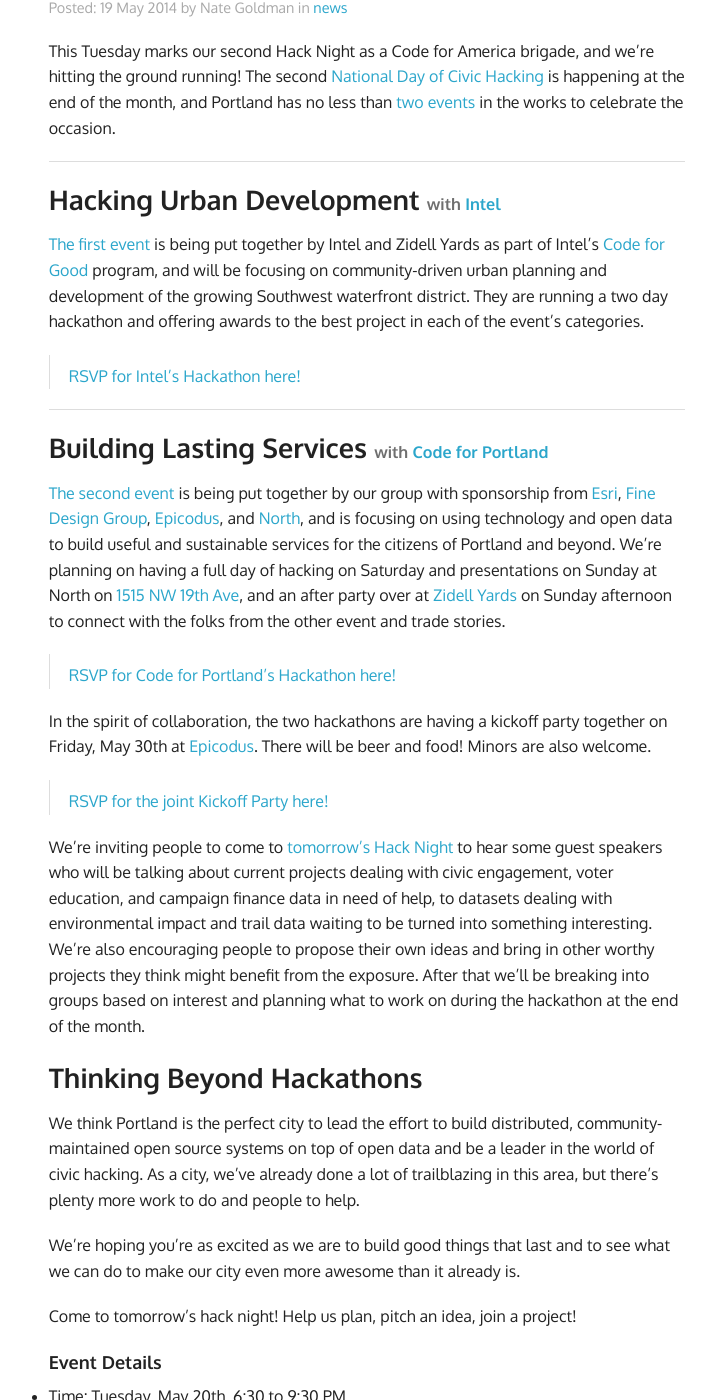
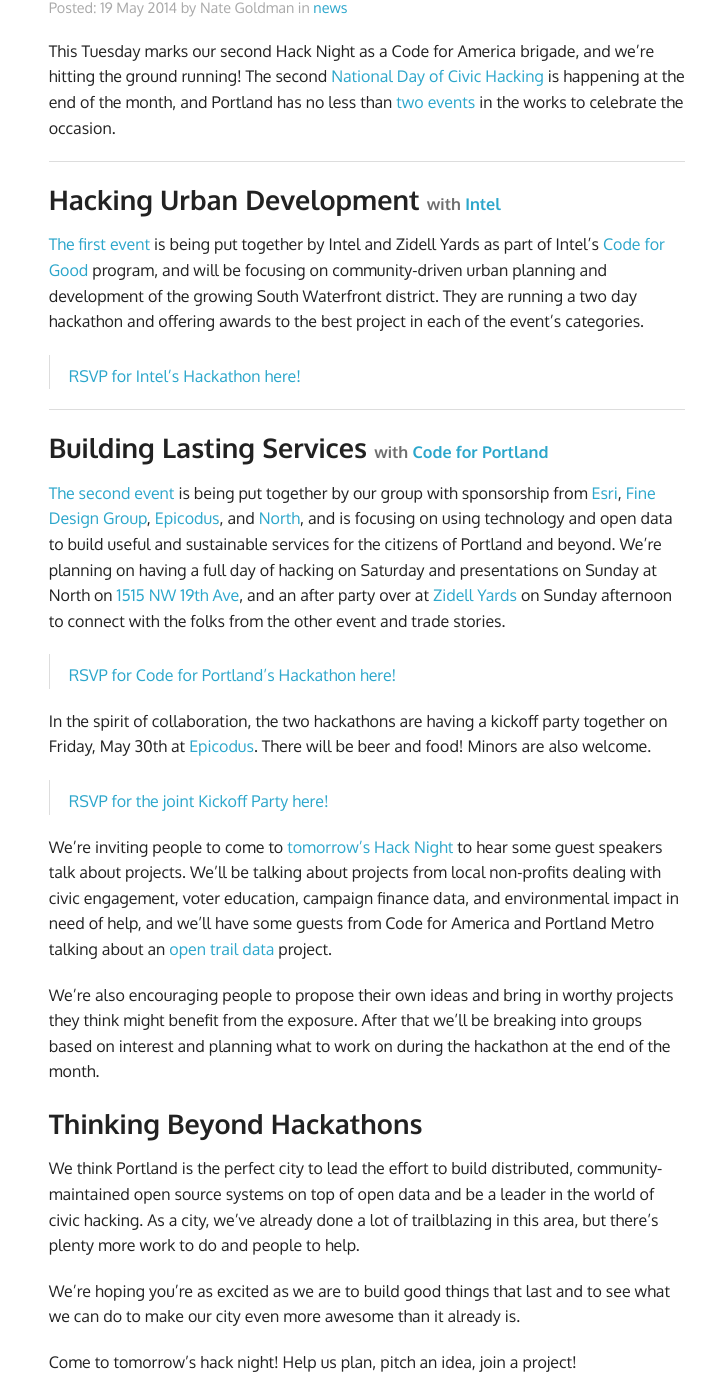
Before and after one commit to code-for-portland-archive/codeforportland.github.io, a Jekyll site: the page built from news/_posts/2014-05-19-hack-night-2.md, in a window 1280 px wide and 1400 px high, scrolled down 281 px. Shown: the whole window, without its empty margins (273-988 px from the left). Built offline with Jekyll 4.4.1, drawn with Linux system fonts in a browser that asks for light colours; Markdown is read by kramdown in place of the engine named in the settings.

Commit message:
fix some words

```diff
--- a/news/_posts/2014-05-19-hack-night-2.md
+++ b/news/_posts/2014-05-19-hack-night-2.md
@@ -12,7 +12,7 @@
 
 ### Hacking Urban Development <small>with [Intel](https://software.intel.com/en-us/codeforgood)</small>
 
-[The first event](http://hackforpdx.org/) is being put together by Intel and Zidell Yards as part of Intel's [Code for Good](https://software.intel.com/en-us/codeforgood) program, and will be focusing on community-driven urban planning and development of the growing Southwest waterfront district. They are running a two day hackathon and offering awards to the best project in each of the event's categories.
+[The first event](http://hackforpdx.org/) is being put together by Intel and Zidell Yards as part of Intel's [Code for Good](https://software.intel.com/en-us/codeforgood) program, and will be focusing on community-driven urban planning and development of the growing South Waterfront district. They are running a two day hackathon and offering awards to the best project in each of the event's categories.
 
 > [RSVP for Intel's Hackathon here!](http://www.eventbrite.com/e/national-day-of-civic-hacking-portland-or-tickets-11409952475)
 
@@ -28,7 +28,9 @@
 
 > [RSVP for the joint Kickoff Party here!](http://www.eventbrite.com/e/kick-off-party-code-for-portland-national-day-of-civic-hacking-tickets-11593744201)
 
-We're inviting people to come to [tomorrow's Hack Night](http://www.meetup.com/Code-for-Portland/events/182017672/) to hear some guest speakers who will be talking about current projects dealing with civic engagement, voter education, and campaign finance data in need of help, to datasets dealing with environmental impact and trail data waiting to be turned into something interesting. We're also encouraging people to propose their own ideas and bring in other worthy projects they think might benefit from the exposure. After that we'll be breaking into groups based on interest and planning what to work on during the hackathon at the end of the month.
+We're inviting people to come to [tomorrow's Hack Night](http://www.meetup.com/Code-for-Portland/events/182017672/) to hear some guest speakers talk about projects. We'll be talking about projects from local non-profits dealing with civic engagement, voter education, campaign finance data, and environmental impact in need of help, and we'll have some guests from Code for America and Portland Metro talking about an [open trail data](http://codeforamerica.org/specifications/trails/) project.
+
+We're also encouraging people to propose their own ideas and bring in worthy projects they think might benefit from the exposure. After that we'll be breaking into groups based on interest and planning what to work on during the hackathon at the end of the month.
 
 ### Thinking Beyond Hackathons
 
```
